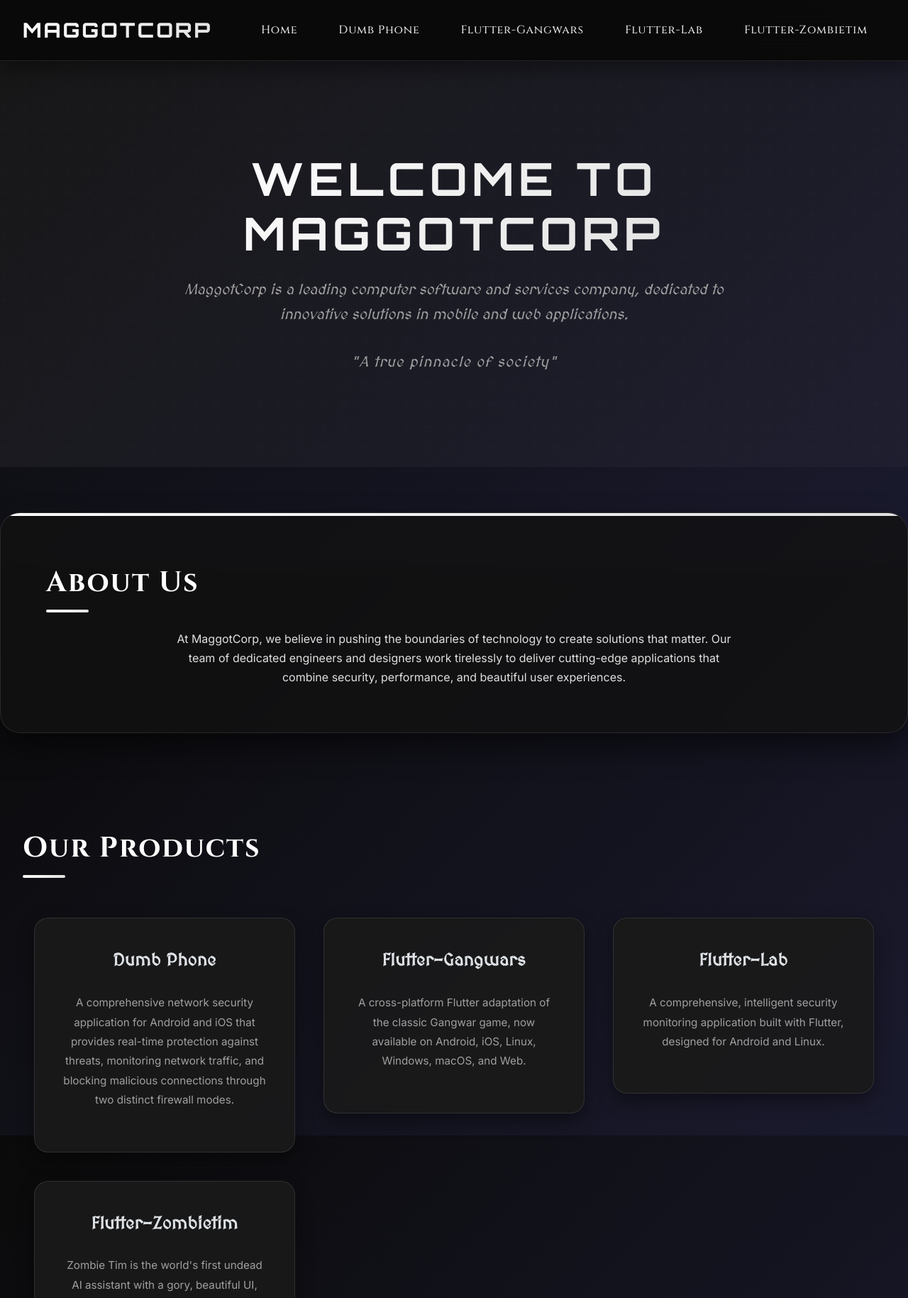
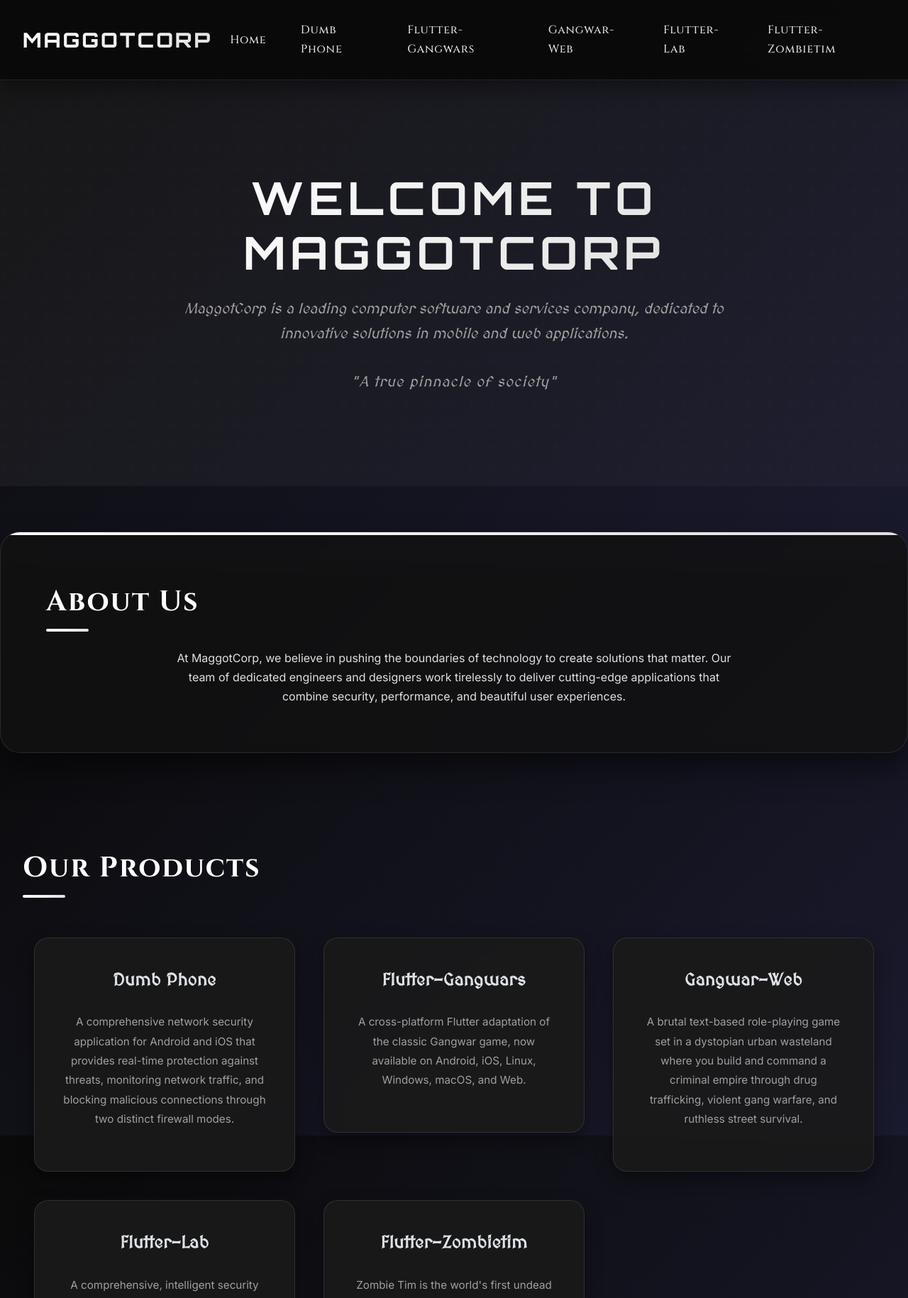
Before and after one commit to maggotcorp/python_homepage, a Flask app: page / in a window 1280 px wide. Shown: the top 1829 px of the page at 71% size. Run offline with Flask 3, Linux system fonts and the light colour scheme.

Commit message:
updates to homepage

```diff
--- a/src/app.py
+++ b/src/app.py
@@ -13,6 +13,7 @@ app.secret_key = 'a_secret_key_for_development'  # Change this in production
 PROJECTS = [
     'dumb_phone',
     'flutter-gangwars',
+    'gangwar-web',
     'flutter-lab',
     'flutter-zombieTim'
 ]
@@ -20,12 +21,15 @@ PROJECTS = [
 DOC_TYPES = {
     'readme': 'README.md',
     'user_guide': 'USER_GUIDE.md',
-    'license': 'LICENSE.md',
+    'license': 'LICENSE',
     'privacy': 'PRIVACY_POLICY.md'
 }
 
 def get_project_path(project):
     """Get the file system path for a project directory."""
+    # Map gangwar-web to gangwar directory
+    if project == 'gangwar-web':
+        return os.path.join(os.path.dirname(os.path.dirname(__file__)), 'gangwar')
     return os.path.join(os.path.dirname(os.path.dirname(__file__)), project)
 
 def read_md_file(path):
--- a/src/templates/home.html
+++ b/src/templates/home.html
@@ -34,6 +34,8 @@
                                 A cross-platform Flutter adaptation of the classic Gangwar game, now available on Android, iOS, Linux, Windows, macOS, and Web.
                             {% elif project == 'flutter-lab' %}
                                 A comprehensive, intelligent security monitoring application built with Flutter, designed for Android and Linux.
+                            {% elif project == 'gangwar-web' %}
+                                A brutal text-based role-playing game set in a dystopian urban wasteland where you build and command a criminal empire through drug trafficking, violent gang warfare, and ruthless street survival.
                             {% elif project == 'flutter-zombieTim' %}
                                 Zombie Tim is the world's first undead AI assistant with a gory, beautiful UI, enhanced intelligence, and word-learning capabilities!
                             {% endif %}
--- a/src/templates/product.html
+++ b/src/templates/product.html
@@ -12,6 +12,8 @@
                 A cross-platform Flutter adaptation of the classic Gangwar game, now available on Android, iOS, Linux, Windows, macOS, and Web.
             {% elif project == 'flutter-lab' %}
                 A comprehensive, intelligent security monitoring application built with Flutter, designed for Android and Linux.
+            {% elif project == 'gangwar-web' %}
+                A brutal text-based role-playing game set in a dystopian urban wasteland where you build and command a criminal empire through drug trafficking, violent gang warfare, and ruthless street survival.
             {% elif project == 'flutter-zombieTim' %}
                 Zombie Tim is the world's first undead AI assistant with a gory, beautiful UI, enhanced intelligence, and word-learning capabilities!
             {% endif %}
```
